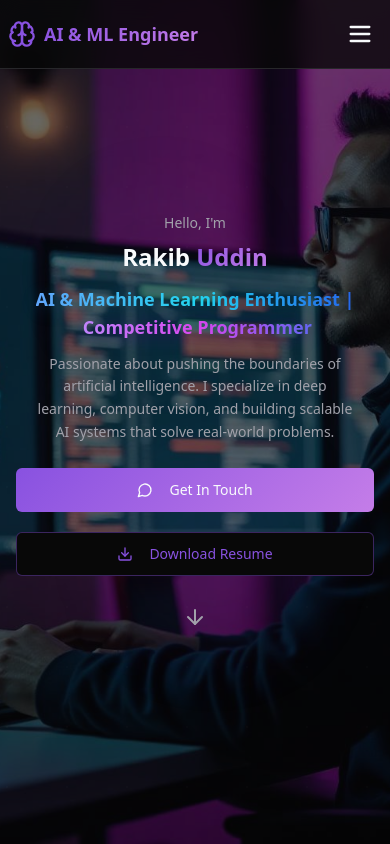
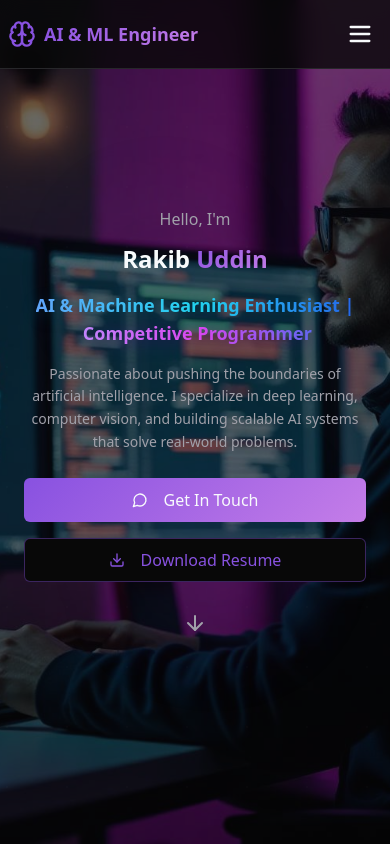
Before and after one commit to MDrakib-uddin/AI-portfolio, a React (Vite) app: page / in a window 390 px wide. Shown: the top 844 px of the page. Built offline with nearby package versions, Linux system fonts and the light colour scheme.

Commit message:
Fix responsive design: Add xs breakpoint to Tailwind config and adjust Hero/About font sizes

```diff
--- a/src/components/Hero.tsx
+++ b/src/components/Hero.tsx
@@ -21,38 +21,38 @@ const Hero = () => {
       </div>
 
       {/* Content */}
-      <div className="relative z-10 max-w-7xl mx-auto px-2 sm:px-6 lg:px-8 text-center">
+      <div className="relative z-10 max-w-7xl mx-auto px-4 sm:px-6 lg:px-8 text-center">
         <div className="max-w-4xl mx-auto">
           {/* Greeting */}
-          <p className="text-sm xs:text-base sm:text-lg text-muted-foreground mb-2 sm:mb-4 animate-fade-in">
-            <span className="sr-only">Greeting: Hello, I’m Rakib</span>
+          <p className="text-base sm:text-lg text-muted-foreground mb-3 sm:mb-4 animate-fade-in">
+            <span className="sr-only">Greeting: Hello, I'm Rakib</span>
             Hello, I'm
           </p>
 
           {/* Name */}
-          <h1 className="text-2xl xs:text-3xl sm:text-5xl md:text-7xl font-bold mb-3 sm:mb-6 animate-fade-in delay-200">
+          <h1 className="text-2xl sm:text-4xl md:text-5xl lg:text-6xl xl:text-7xl font-bold mb-4 sm:mb-6 lg:mb-8 animate-fade-in delay-200">
             <span className="text-foreground">Rakib</span>
             <span className="bg-gradient-primary bg-clip-text text-transparent"> Uddin</span>
           </h1>
 
           {/* Title */}
-          <h2 className="text-lg xs:text-2xl sm:text-4xl md:text-5xl font-extrabold mb-3 sm:mb-8 animate-fade-in delay-400 drop-shadow-lg">
+          <h2 className="text-lg sm:text-2xl md:text-3xl lg:text-4xl xl:text-5xl font-extrabold mb-4 sm:mb-6 lg:mb-8 animate-fade-in delay-400 drop-shadow-lg">
             <span className="bg-gradient-to-r from-blue-400 via-cyan-400 to-blue-600 bg-clip-text text-transparent drop-shadow-[0_2px_8px_rgba(0,180,255,0.18)]">AI &amp; Machine Learning Enthusiast&nbsp;|&nbsp;</span>
             <span className="bg-gradient-to-r from-purple-400 via-fuchsia-500 to-indigo-500 bg-clip-text text-transparent drop-shadow-[0_2px_8px_rgba(120,0,255,0.25)]">Competitive Programmer</span>
           </h2>
 
           {/* Description */}
-          <p className="text-sm xs:text-base sm:text-xl text-muted-foreground max-w-xs xs:max-w-md sm:max-w-3xl mx-auto mb-6 sm:mb-12 leading-relaxed animate-fade-in delay-600">
+          <p className="text-sm sm:text-base lg:text-lg xl:text-xl text-muted-foreground max-w-sm sm:max-w-md lg:max-w-3xl mx-auto mb-6 sm:mb-8 lg:mb-12 leading-relaxed animate-fade-in delay-600">
             Passionate about pushing the boundaries of artificial intelligence.
             I specialize in deep learning, computer vision, and building scalable AI systems
             that solve real-world problems.
           </p>
 
           {/* CTA Buttons */}
-          <div className="flex flex-col sm:flex-row justify-center items-center mb-8 sm:mb-16 animate-fade-in delay-800 gap-y-3 sm:gap-y-0 sm:gap-x-8">
+          <div className="flex flex-col sm:flex-row justify-center items-center mb-8 sm:mb-12 lg:mb-16 animate-fade-in delay-800 gap-4 sm:gap-6">
             <Button
               size="lg"
-              className="w-full sm:w-auto bg-gradient-primary hover:shadow-glow-purple transition-all duration-300 group"
+              className="w-full sm:w-auto text-base sm:text-lg px-6 sm:px-8 py-3 sm:py-4 bg-gradient-primary hover:shadow-glow-purple transition-all duration-300 group"
               asChild
               aria-label="Contact me via form section"
             >
@@ -64,7 +64,7 @@ const Hero = () => {
             <Button
               variant="outline"
               size="lg"
-              className="w-full sm:w-auto border border-primary/40 text-primary hover:bg-primary hover:text-primary-foreground transition-all duration-300 group mt-2 sm:mt-0"
+              className="w-full sm:w-auto text-base sm:text-lg px-6 sm:px-8 py-3 sm:py-4 border border-primary/40 text-primary hover:bg-primary hover:text-primary-foreground transition-all duration-300 group"
               asChild
               aria-label="Download my resume as PDF"
             >
@@ -82,7 +82,7 @@ const Hero = () => {
               aboutSection.scrollIntoView({ behavior: 'smooth' });
             }
           }}>
-            <ArrowDown className="h-6 w-6 text-muted-foreground mx-auto" />
+            <ArrowDown className="h-6 w-6 sm:h-8 sm:w-8 text-muted-foreground mx-auto" />
           </div>
         </div>
       </div>
--- a/tailwind.config.ts
+++ b/tailwind.config.ts
@@ -16,6 +16,14 @@ export default {
 			screens: {
 				'2xl': '1400px'
 			}
+		},
+		screens: {
+			'xs': '475px',
+			'sm': '640px',
+			'md': '768px',
+			'lg': '1024px',
+			'xl': '1280px',
+			'2xl': '1536px',
 		},
 		extend: {
 			colors: {
@@ -94,16 +102,7 @@ export default {
 					to: {
 						height: '0'
 					}
-				}
-			},
-			animation: {
-				'accordion-down': 'accordion-down 0.2s ease-out',
-				'accordion-up': 'accordion-up 0.2s ease-out',
-				'fade-in': 'fade-in 0.6s ease-out forwards',
-				'bounce': 'bounce 2s infinite',
-				'pulse': 'pulse 2s cubic-bezier(0.4, 0, 0.6, 1) infinite'
-			},
-			keyframes: {
+				},
 				'fade-in': {
 					'0%': {
 						opacity: '0',
@@ -114,6 +113,13 @@ export default {
 						transform: 'translateY(0)'
 					}
 				}
+			},
+			animation: {
+				'accordion-down': 'accordion-down 0.2s ease-out',
+				'accordion-up': 'accordion-up 0.2s ease-out',
+				'fade-in': 'fade-in 0.6s ease-out forwards',
+				'bounce': 'bounce 2s infinite',
+				'pulse': 'pulse 2s cubic-bezier(0.4, 0, 0.6, 1) infinite'
 			}
 		}
 	},
```
